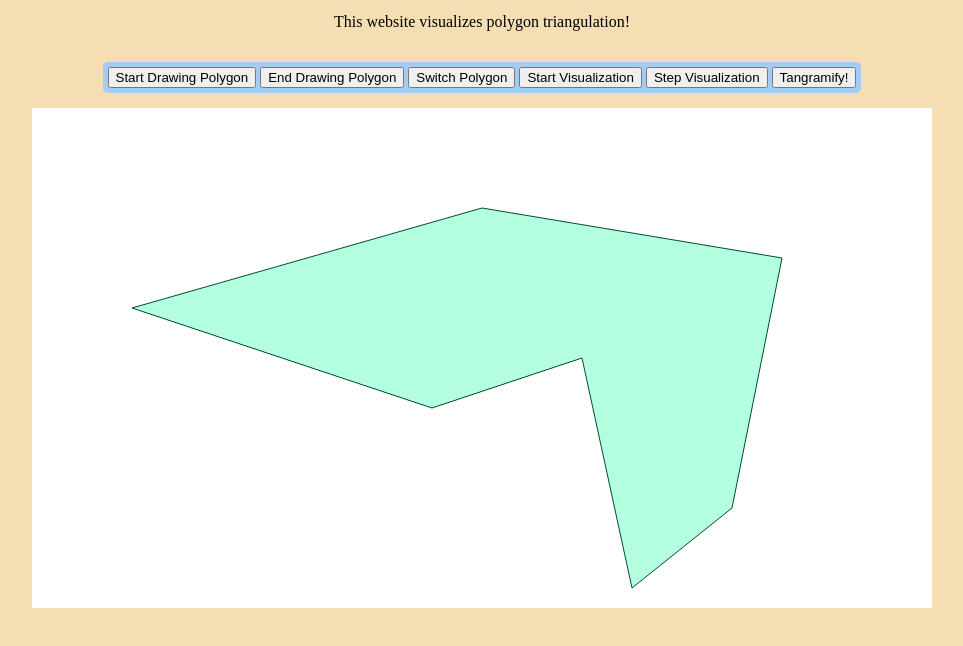
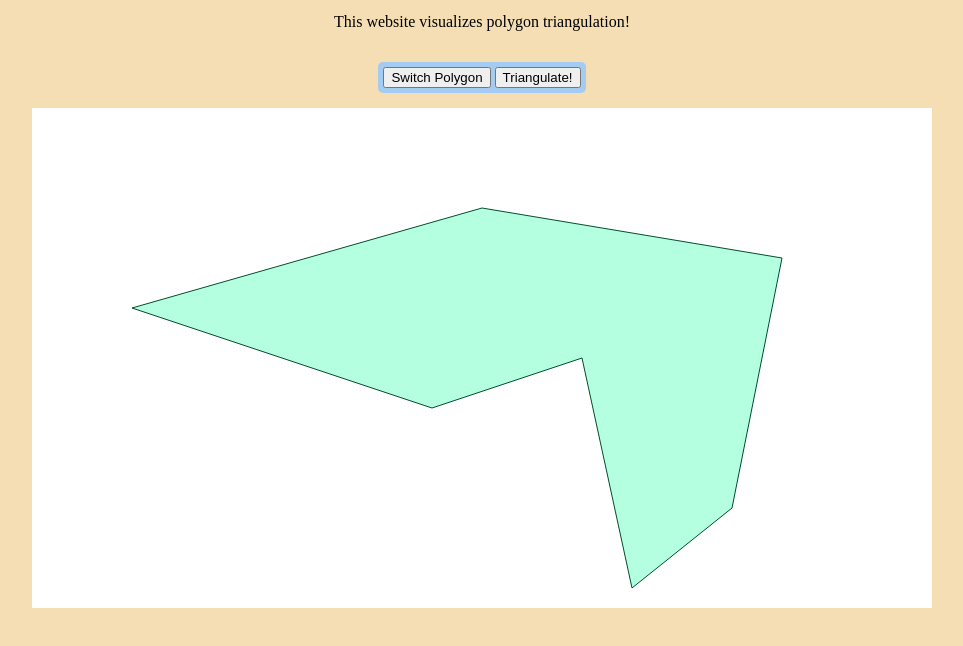
Before and after one commit to megan-huang/polygon-triangulation, a plain HTML site: page index.html in a window 1280 px wide. Shown: the part 140-786 px from the top of the page, without its empty margins (158-1121 px from the left). Drawn offline with Linux system fonts and the light colour scheme.

Commit message:
working code for demo

```diff
--- a/index.html
+++ b/index.html
@@ -15,12 +15,12 @@
         </div>
         <p>This website visualizes polygon triangulation!</p>
         <div id="buttons">
-          <button>Start Drawing Polygon</button>
-          <button>End Drawing Polygon</button>
+          <!-- <button>Start Drawing Polygon</button>
+          <button>End Drawing Polygon</button> -->
           <button onclick="createNewSVG()">Switch Polygon</button>
-          <button>Start Visualization</button>
-          <button>Step Visualization</button>
-          <button>Tangramify!</button>
+          <button onclick="visualizeTriangulation()">Triangulate!</button>
+          <!-- <button>Step Visualization</button>
+          <button>Tangramify!</button> -->
         </div>
 
         <svg id="canvas" xmlns="http://www.w3.org/2000/svg" width="900" height="500" fill="white" onload="makeDraggable(evt)">
--- a/vis.js
+++ b/vis.js
@@ -517,9 +517,14 @@ let createNewSVG = function () {
   // let poly = vis.presets.getNewPolygon();
   vis.changePreset();
   vis.drawPolygons();
+  // vis.triangulate();
+  // vis.drawPolygons();
+};
+
+function visualizeTriangulation() {
   vis.triangulate();
   vis.drawPolygons();
-};
+}
 
 // const vis = new Visualizer(SVG_ELEM);
 // const polygon = new Polygon(
```
